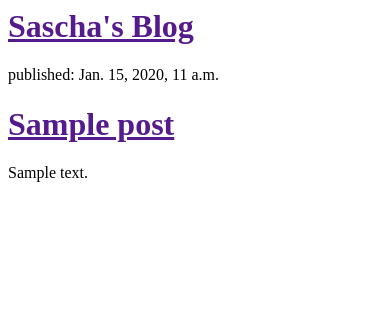
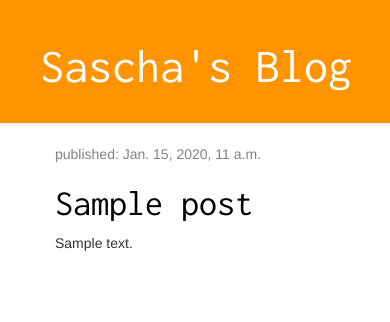
Before and after one commit to saschaorth/my-first-blog, a Django app: template blog/templates/blog/post_list.html in a window 390 px wide. Shown: the top 322 px of the page. Run offline with Django 3.2, Linux system fonts and the light colour scheme; the template is opened without the code that fills it: values that come from a table or form of the project are taken from there, others are empty; tables that the repository leaves empty hold one stand-in row (values such as "Sample post"); some libraries are stand-ins or nearby versions.

Commit message:
Formatted layout

```diff
--- /dev/null
+++ b/blog/static/css/blog.css
@@ -0,0 +1,46 @@
+.page-header {
+    background-color: #ff9400;
+    margin-top: 0;
+    padding: 20px 20px 20px 40px;
+}
+
+.page-header h1, .page-header h1 a, .page-header h1 a:visited, .page-header h1 a:active {
+    color: #ffffff;
+    font-size: 36pt;
+    text-decoration: none;
+}
+
+.content {
+    margin-left: 40px;
+}
+
+h1, h2, h3, h4 {
+    font-family: Inconsolata;
+}
+
+.date {
+    color: #828282;
+}
+
+.save {
+    float: right;
+}
+
+.post-form textarea, .post-form input {
+    width: 100%;
+}
+
+.top-menu, .top-menu:hover, .top-menu:visited {
+    color: #ffffff;
+    float: right;
+    font-size: 26pt;
+    margin-right: 20px;
+}
+
+.post {
+    margin-bottom: 70px;
+}
+
+.post h1 a, .post h1 a:visited {
+    color: #000000;
+}
--- a/blog/templates/blog/post_list.html
+++ b/blog/templates/blog/post_list.html
@@ -1,18 +1,33 @@
+{% load staticfiles %}
+
 <html>
     <head>
+	<link rel="stylesheet" href="//maxcdn.bootstrapcdn.com/bootstrap/3.2.0/css/bootstrap.min.css">
+	<link rel="stylesheet" href="//maxcdn.bootstrapcdn.com/bootstrap/3.2.0/css/bootstrap-theme.min.css">
+	<link rel="stylesheet" href="{% static 'css/blog.css' %}">
+	<link href='https://fonts.googleapis.com/css?family=Inconsolata' rel='stylesheet' type='text/css'>
         <title>Sascha's blog</title>
     </head>
     <body>
-        <div>
-            <h1><a href="">Sascha's Blog</a></h1>
+	<div class="page-header">
+    	    <h1><a href="/">Sascha's Blog</a></h1>
 	</div>
 
+
+	<div class="content container">
+	    <div class="row">
+	        <div class="col-md-8">
 	            {% for post in posts %}
-	    <div>
+	                <div class="post">
+	                    <div class="date">
 	                        <p>published: {{ post.published_date }}</p>
+	                    </div>
 	                    <h1><a href="">{{ post.title }}</a></h1>
 	                    <p>{{ post.text|linebreaks }}</p>
 	                </div>
 	            {% endfor %}
+	        </div>
+	    </div>
+	</div>
     </body>
 </html>
```
Lines whose indentation alone changed are shown as unchanged.
